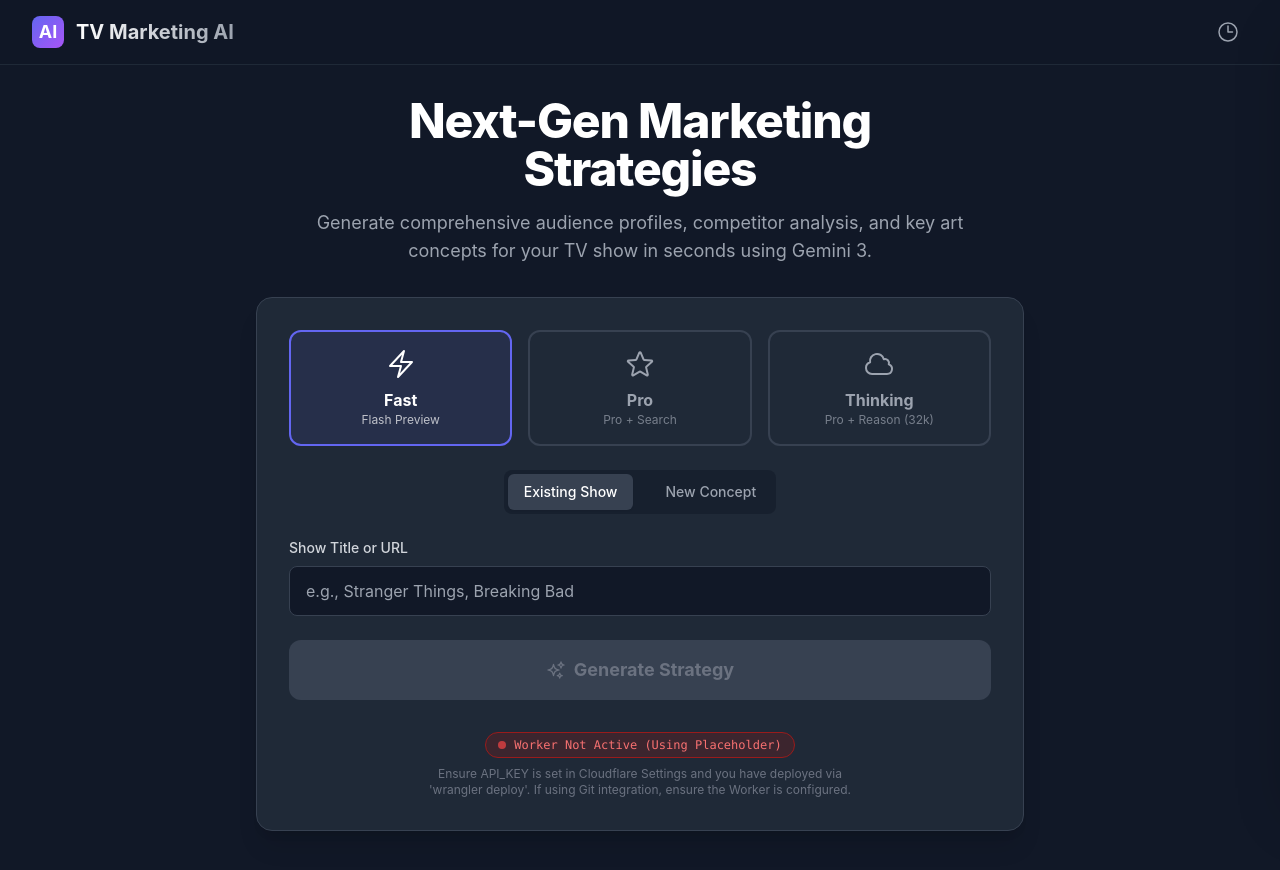
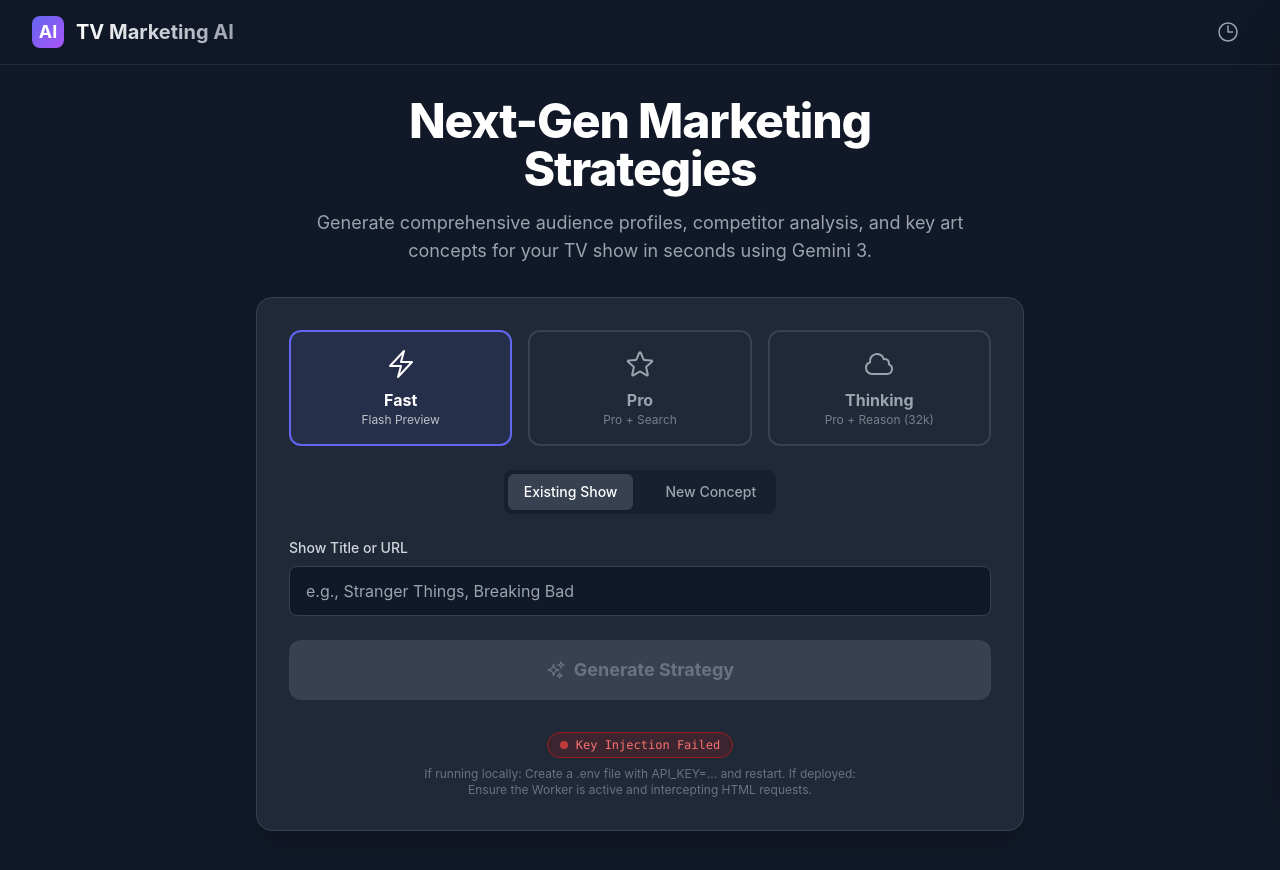
Before and after one commit to heyhardie/TV-Show-Marketing-Planner-v2, a React (Vite) app: page / in a window 1280 px wide. Shown: the top 870 px of the page. Built offline with nearby package versions, Linux system fonts and the light colour scheme.

Commit message:
worker diagnostics api key

```diff
--- a/components/InputForm.tsx
+++ b/components/InputForm.tsx
@@ -25,23 +25,26 @@ const InputForm: React.FC<InputFormProps> = ({ onSubmit, isLoading }) => {
   let statusMessage = "Unknown Status";
   let statusColor = "text-gray-400 border-gray-700";
   let isReady = false;
+  let tip = "";
 
   if (hasBuildKey) {
-      statusMessage = "Build-time Key Active";
+      statusMessage = "Local Dev: Loaded from .env";
       statusColor = "text-green-400 border-green-800 bg-green-900/30";
       isReady = true;
   } else if (runtimeKey === '__CLOUDFLARE_RUNTIME_API_KEY__') {
-      statusMessage = "Worker Not Active (Using Placeholder)";
+      statusMessage = "Key Injection Failed";
       statusColor = "text-red-400 border-red-800 bg-red-900/30";
+      tip = "If running locally: Create a .env file with API_KEY=... and restart. If deployed: Ensure the Worker is active and intercepting HTML requests.";
   } else if (runtimeKey === '') {
-      statusMessage = "Worker Active, but Secret is Empty";
+      statusMessage = "Worker Active, Key Empty";
       statusColor = "text-orange-400 border-orange-800 bg-orange-900/30";
+      tip = "The Worker is running, but env.API_KEY is missing. Add it via 'wrangler secret put API_KEY' or Cloudflare Dashboard.";
   } else if (runtimeKey) {
-      statusMessage = "Cloudflare Secret Active";
+      statusMessage = "Cloudflare Production Ready";
       statusColor = "text-green-400 border-green-800 bg-green-900/30";
       isReady = true;
   } else {
-      statusMessage = "No Configuration Found";
+      statusMessage = "Configuration Error";
       statusColor = "text-red-400 border-red-800 bg-red-900/30";
   }
 
@@ -167,10 +170,9 @@ const InputForm: React.FC<InputFormProps> = ({ onSubmit, isLoading }) => {
               <div className={`w-2 h-2 rounded-full ${isReady ? 'bg-green-500' : 'bg-red-500 animate-pulse'}`}></div>
               <span>{statusMessage}</span>
           </div>
-          {!isReady && (
+          {!isReady && tip && (
               <p className="text-xs text-gray-500 text-center max-w-md">
-                 Ensure API_KEY is set in Cloudflare Settings and you have deployed via 'wrangler deploy'.
-                 If using Git integration, ensure the Worker is configured.
+                 {tip}
               </p>
           )}
       </div>
```
Also changed, not shown: worker.js (+9 -8 lines).
